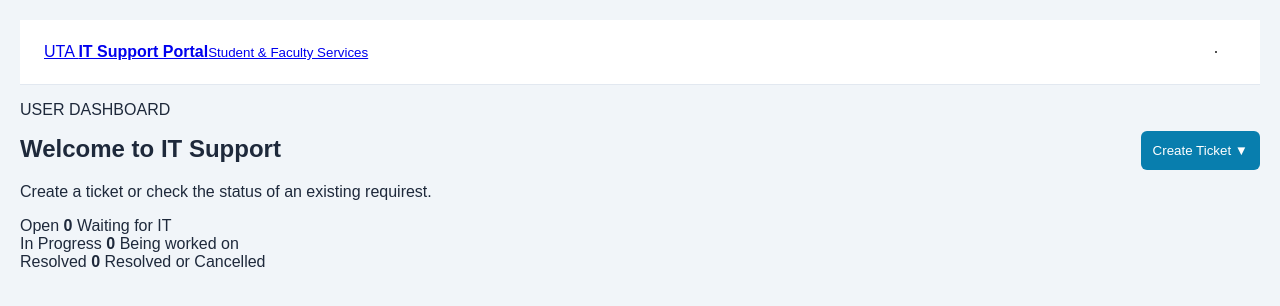
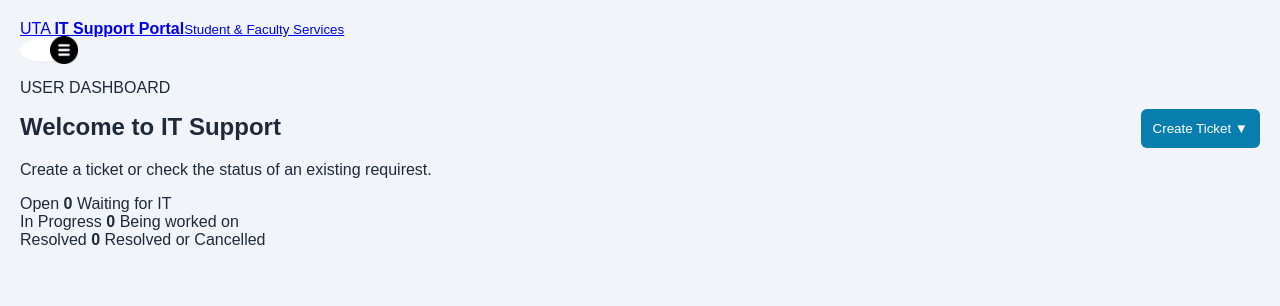
Before and after one commit to vicemont/UTA-IT-Ticket-System, a PHP site: page /userdashboard.php in a window 1280 px wide. Shown: the top 306 px of the page. Run offline with PHP 8.4, Linux system fonts and the light colour scheme; a user stored in the database is signed in; data that the repository does not hold is empty.

Commit message:
continuing to work on fixing menu

```diff
--- a/css/userdashboard.css
+++ b/css/userdashboard.css
@@ -35,9 +35,8 @@ button {
     color: white;
     cursor: pointer;
 }
-
 /* ---------- top bar ---------- */
-.topbar {
+.topbar #hamburger{
     position: relative;
     display: flex;
     justify-content: space-between;
@@ -54,6 +53,18 @@ button {
 }
 
 .topbar .three-lines {
+    width: 5px;
+    height: 5px;
+    padding: 6px;
+    margin: 0;
+    border-radius: 50%;
+    background-color: transparent;
+    display: flex;
+    align-items: center;
+    justify-content: center;
+}
+
+.topbar .three-lines img {
     width: 40px;
     height: 40px;
     padding: 6px;
@@ -64,20 +75,13 @@ button {
     justify-content: center;
 }
 
-.topbar .three-lines img {
-    width: 24px;
-    height: 24px;
-    object-fit: contain;
-    display: block;
-}
-
 /* ---------- dropdown menu ---------- */
 .dropdown-menu {
-    display: none;
-    position: absolute;
-    top: 100%;
-    right: 0;
-    z-index: 50;
+    display: none !important;
+    position: absolute !important;
+    top: 100% !important;
+    right: 0 !important;
+    z-index: 50 !important;
     background: #ffffff;
     border: 1px solid #e2e8f0;
     border-radius: 8px;
--- a/userdashboard.php
+++ b/userdashboard.php
@@ -9,29 +9,29 @@ if (!isset($_SESSION['user_role']) || $_SESSION['user_role'] !== 'user') {
 <!DOCTYPE html>
 <html lang="en">
 <head>
-  <meta charset="UTF-8">
-  <meta name="viewport" content="width=device-width, initial-scale=1.0">
-  <title>UTA IT Support Portal</title>
-  <link rel="stylesheet" href="css/userdashboard.css">
-  <script src="js/userdashboard.js" defer></script>
-  <script src="js/userdashboard-menu.js"></script>
+    <meta charset="UTF-8">
+    <meta name="viewport" content="width=device-width, initial-scale=1.0">
+    <title>UTA IT Support Portal</title>
+    <link rel="stylesheet" href="css/userdashboard.css">
+    <script src="js/userdashboard.js" defer></script>
+    <script src="js/userdashboard-menu.js" defer></script>
 </head>
 <body>
     <header class ="topbar">
-        <a class = "brand" href="userdashboard.php" aria-label = "UT IT Support Portal Home">
+        <a class = "brand" href="userdashboard.php" aria-label = "UTA IT Support Portal Home">
             <span class ="brand-mark">UTA</span>
             <span><strong>IT Support Portal</strong><small>Student &amp; Faculty Services</small></span>
         </a>
         <!--hamburger menu-->
         <div class="top-actions">
             <button id="hamburger" class ="three-lines" type="button">
-                <img src="images/hamburger-menu-icon.png" style="width:5%;height:5%;object-fit:contain;">
+                <img src="images/hamburger-menu-icon.png" width="24" height="24" alt="Menu">
             </button>
         </div>
         <!--dropdown menu-->
-        <div class="dropdown-menu" style="display:none;">
+        <div class="dropdown-menu">
             <!--logout button-->
-            <button id="logoutButton" class ="logout-button" type="button">Logout</button>
+            <button id="logoutButton" class ="logout-button" type="button" aria-expanded="false">Logout</button>
             <!--notifcation button-->
             <button id="notificationsButton" class ="bell-button" type ="button" aria-expanded="false" aria-label="View notifications">
                 <span class="bell-icon">🔔</span>
```
